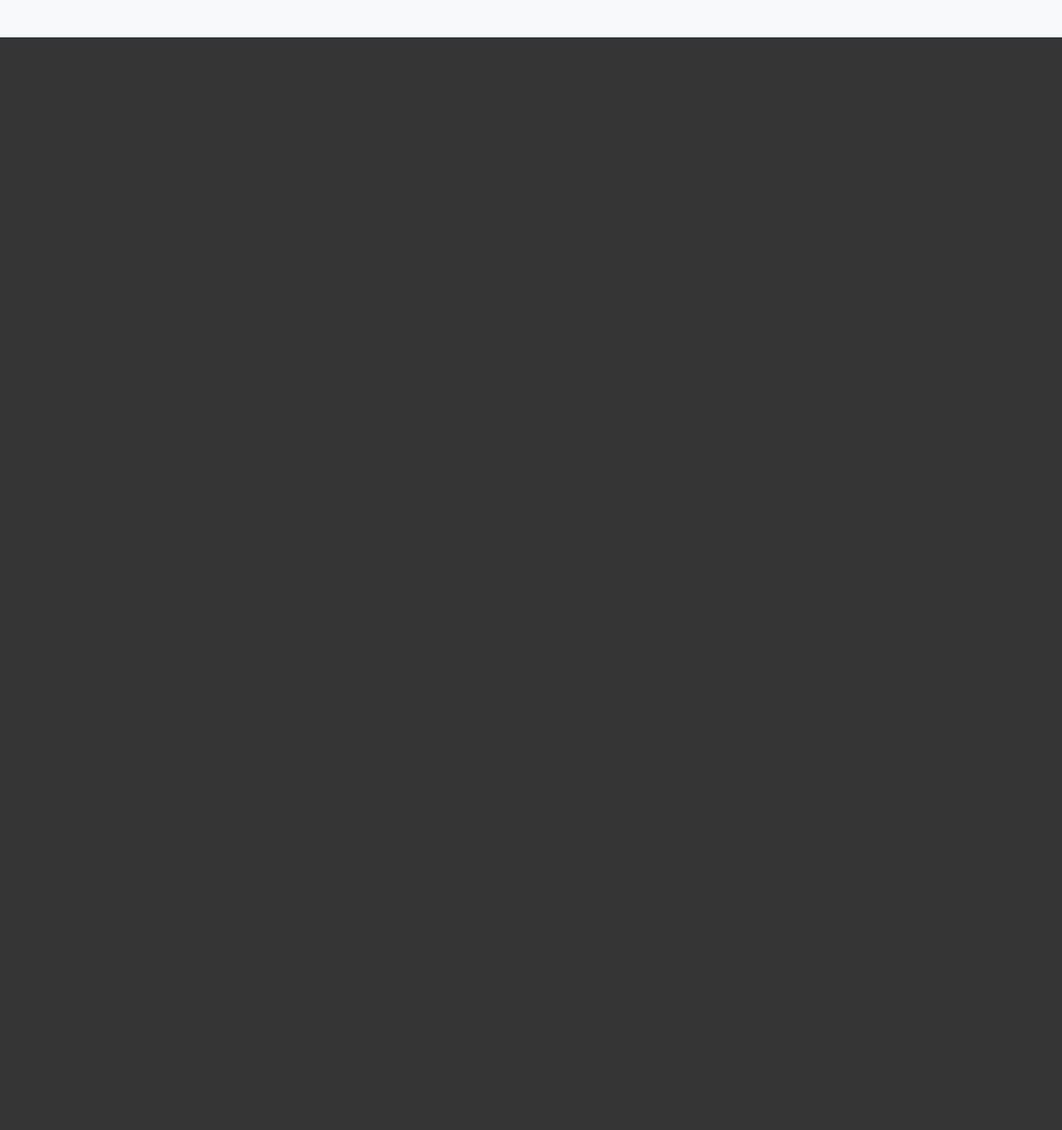
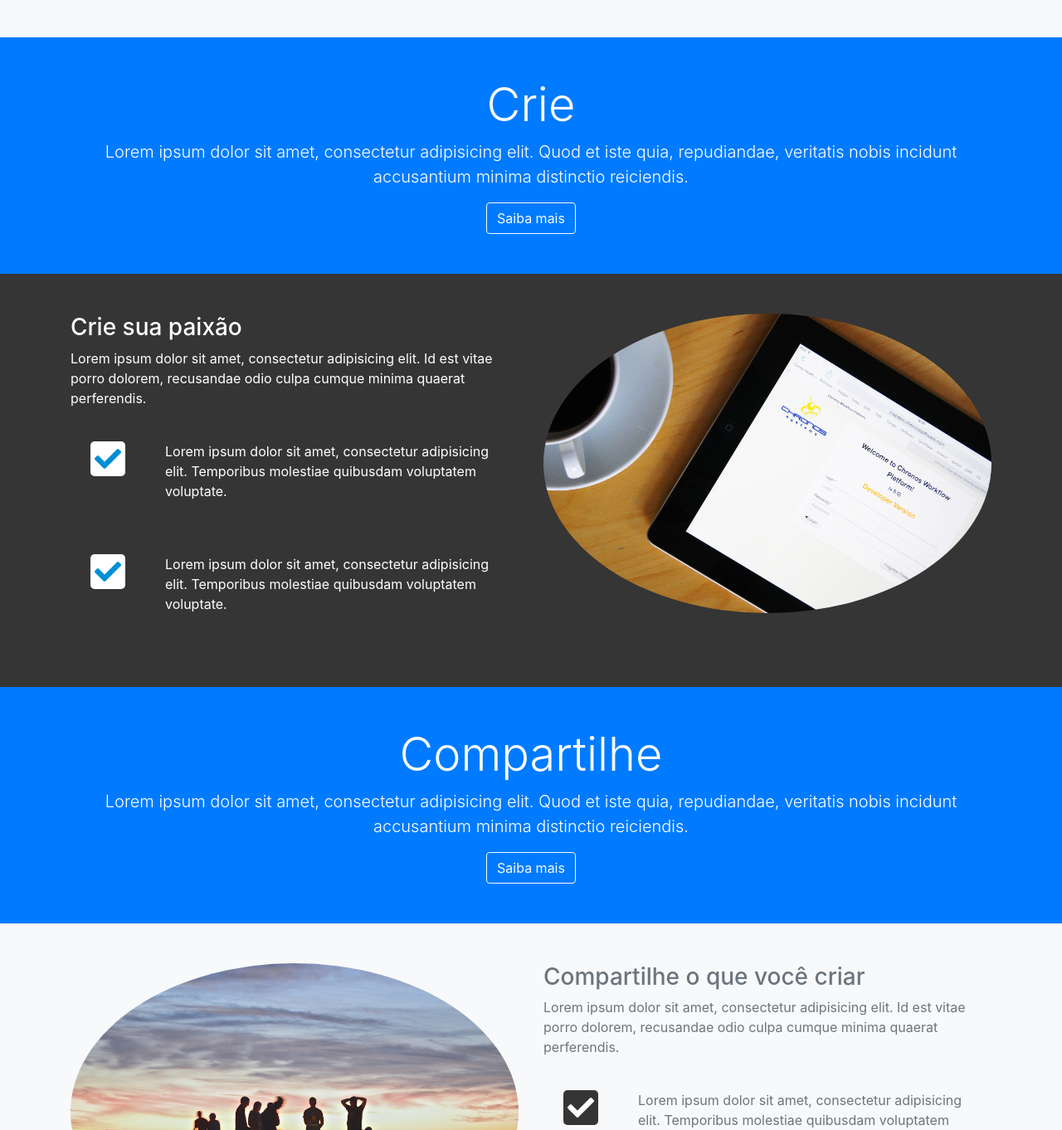
Before and after one commit to gideonfernandes/looplap-landing-page, a plain HTML site: page index.html in a window 1280 px wide. Shown: the part 1438-2800 px from the top of the page at 83% size. Before the commit the page ends 1483 px from the top, so only its background shows below. Drawn offline with nearby package versions, Linux system fonts and the light colour scheme.

Commit message:
Add create head & section and share head & section

```diff
--- a/css/style.css
+++ b/css/style.css
@@ -28,7 +28,7 @@ body {
 	padding-top: 150px;
 }
 
-#home-section .home-inner .fas {
+#home-section .home-inner .fas, #create-section .fas {
 	color: #008ed6;
 	background-color: white;
 	padding: 5px;
--- a/index.html
+++ b/index.html
@@ -18,7 +18,7 @@
   crossorigin="anonymous"/>
   <link rel="stylesheet" href="css/style.css">
 
-  <title>Bootstrap Theme</title>
+  <title>Looplap Theme</title>
 </head>
 
 <body>
@@ -34,7 +34,7 @@
       <div class="collapse navbar-collapse" id="navbarCollapse">
         <ul class="navbar-nav ml-auto">
           <li class="nav-item">
-            <a href="#home" class="nav-link">Início</a>
+            <a href="#home-section" class="nav-link">Início</a>
           </li>
           <li class="nav-item">
             <a href="#explore-head-section" class="nav-link">Explore</a>
@@ -141,7 +141,7 @@
         <div class="col text-center py-5">
           <h2 class="display-4">Explore</h2>
           <p class="lead">Lorem ipsum dolor sit amet, consectetur adipisicing elit. Quod et iste quia, repudiandae, veritatis nobis incidunt accusantium minima distinctio reiciendis.</p>
-          <a href="" class="btn btn-outline-secondary">Descubra mais</a>
+          <a href="" class="btn btn-outline-light">Saiba mais</a>
         </div>
       </div>
     </div>
@@ -155,6 +155,92 @@
         </div>
         <div class="col-md-6">
           <h3>Explorar & conectar</h3>
+          <p>Lorem ipsum dolor sit amet, consectetur adipisicing elit. Id est vitae porro dolorem, recusandae odio culpa cumque minima quaerat perferendis.</p>
+          <div class="d-flex">
+            <div class="p-4 align-self-start">
+              <i class="fas fa-check fa-2x"></i>
+            </div>
+            <div class="p-4 align-self-end">
+              <p>Lorem ipsum dolor sit amet, consectetur adipisicing elit. Temporibus molestiae quibusdam voluptatem voluptate.</p>
+            </div>
+          </div>
+          <div class="d-flex">
+            <div class="p-4 align-self-start">
+              <i class="fas fa-check fa-2x"></i>
+            </div>
+            <div class="p-4 align-self-end">
+              <p>Lorem ipsum dolor sit amet, consectetur adipisicing elit. Temporibus molestiae quibusdam voluptatem voluptate.</p>
+            </div>
+          </div>
+        </div>
+      </div>
+    </div>
+  </section>
+
+  <!-- CREATE HEAD -->
+  <section id="create-head-section" class="bg-primary">
+    <div class="container">
+      <div class="row">
+        <div class="col text-center py-5">
+          <h2 class="display-4">Crie</h2>
+          <p class="lead">Lorem ipsum dolor sit amet, consectetur adipisicing elit. Quod et iste quia, repudiandae, veritatis nobis incidunt accusantium minima distinctio reiciendis.</p>
+          <a href="" class="btn btn-outline-light">Saiba mais</a>
+        </div>
+      </div>
+    </div>
+  </section>
+  <!-- CREATE SECTION -->
+  <section id="create-section" class="py-5">
+    <div class="container">
+      <div class="row">
+        <div class="col-md-6 order-2">
+          <img src="img/create-section1.jpg" class="img-fluid mb-3 rounded-circle">
+        </div>
+        <div class="col-md-6 order-1">
+          <h3>Crie sua paixão</h3>
+          <p>Lorem ipsum dolor sit amet, consectetur adipisicing elit. Id est vitae porro dolorem, recusandae odio culpa cumque minima quaerat perferendis.</p>
+          <div class="d-flex">
+            <div class="p-4 align-self-start">
+              <i class="fas fa-check fa-2x"></i>
+            </div>
+            <div class="p-4 align-self-end">
+              <p>Lorem ipsum dolor sit amet, consectetur adipisicing elit. Temporibus molestiae quibusdam voluptatem voluptate.</p>
+            </div>
+          </div>
+          <div class="d-flex">
+            <div class="p-4 align-self-start">
+              <i class="fas fa-check fa-2x"></i>
+            </div>
+            <div class="p-4 align-self-end">
+              <p>Lorem ipsum dolor sit amet, consectetur adipisicing elit. Temporibus molestiae quibusdam voluptatem voluptate.</p>
+            </div>
+          </div>
+        </div>
+      </div>
+    </div>
+  </section>
+
+  <!-- SHARE HEAD -->
+  <section id="share-head-section" class="bg-primary">
+    <div class="container">
+      <div class="row">
+        <div class="col text-center py-5">
+          <h2 class="display-4">Compartilhe</h2>
+          <p class="lead">Lorem ipsum dolor sit amet, consectetur adipisicing elit. Quod et iste quia, repudiandae, veritatis nobis incidunt accusantium minima distinctio reiciendis.</p>
+          <a href="" class="btn btn-outline-light">Saiba mais</a>
+        </div>
+      </div>
+    </div>
+  </section>
+  <!-- SHARE SECTION -->
+  <section id="share-section" class="bg-light text-muted py-5">
+    <div class="container">
+      <div class="row">
+        <div class="col-md-6">
+          <img src="img/share-section1.jpg" class="img-fluid mb-3 rounded-circle">
+        </div>
+        <div class="col-md-6">
+          <h3>Compartilhe o que você criar</h3>
           <p>Lorem ipsum dolor sit amet, consectetur adipisicing elit. Id est vitae porro dolorem, recusandae odio culpa cumque minima quaerat perferendis.</p>
           <div class="d-flex">
             <div class="p-4 align-self-start">
```
